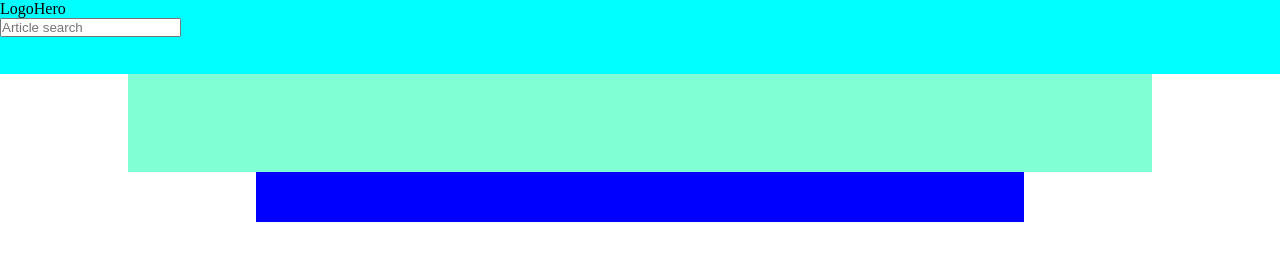
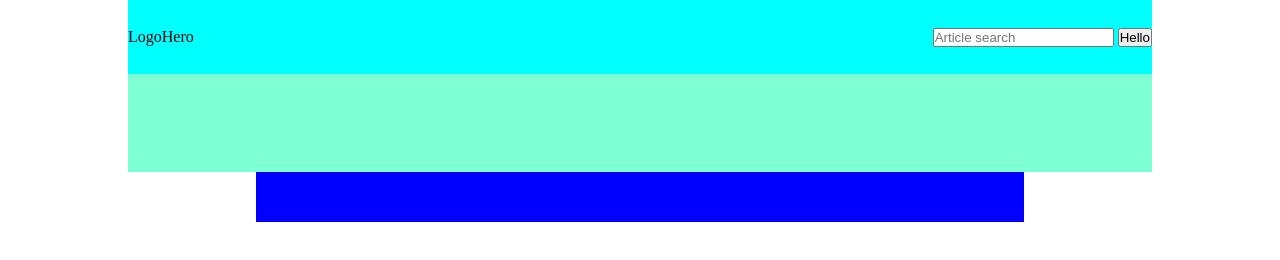
Before and after one commit to Lokesh238667/node-demo, a plain HTML site: page Index.html in a window 1280 px wide. Drawn offline with Linux system fonts and the light colour scheme.

Commit message:
add new text

```diff
--- a/Index.html
+++ b/Index.html
@@ -8,13 +8,13 @@
     <title>rajafashion.in</title>
 </head>
 <body>
-    <nav class="navigation">
+    <nav class="navigation max-width-1 m-auto">
     <div class="left">LogoHero
 
     </div>
     <div class="right">
     <input type="text" placeholder="Article search">
-
+    <button class="btn">Hello</button>
     </div>
     </nav>
     <div class="content max-width-1 m-auto">
--- a/style.css
+++ b/style.css
@@ -6,6 +6,10 @@
 .navigation {
     height: 74px;
     background-color: aqua;
+    display: flex;
+    justify-content: space-between;
+    align-items: center;
+
 }
 
 .content {
--- a/utris.css
+++ b/utris.css
@@ -1,3 +1,7 @@
+:root {
+    --main-bg-color:brown;
+}
+
 .max-width-1{
     max-width: 80vw;
 }
@@ -9,3 +13,7 @@
 .m-auto{
     margin: auto;
 }
+
+.btn{
+
+}
```
